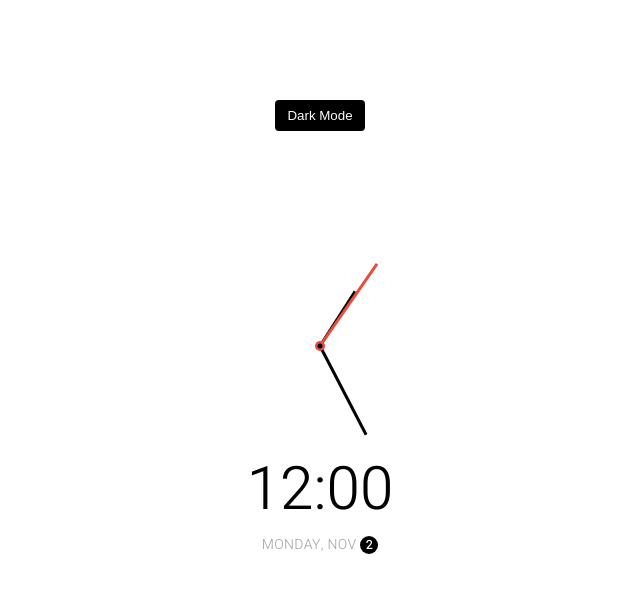
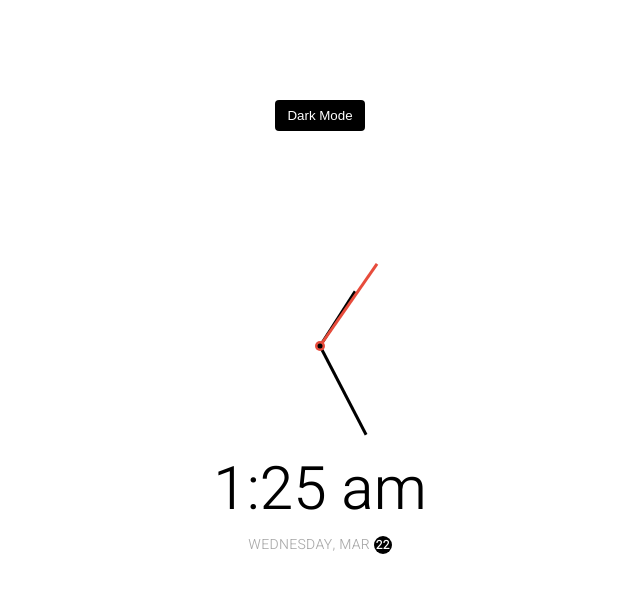
Before and after one commit to Leothurm/50-Projects-in-50-days, a plain HTML site: page 19 Theme Clock/index.html in a window 1280 px wide. Shown: the whole page, without its empty margins (320-960 px from the left). Drawn offline with Linux system fonts and the light colour scheme.

Commit message:
Digital time, day and month

```diff
--- a/19 Theme Clock/index.html
+++ b/19 Theme Clock/index.html
@@ -18,8 +18,8 @@
             <div class="needle second"></div>
             <div class="center-point"></div>
         </div>
-        <div class="time">12:00</div>
-        <div class="date">Monday, Nov <span class="circle"> 2 </span></div>
+        <div class="time"></div>
+        <div class="date"> </div>
 
     </div>
 
--- a/19 Theme Clock/script.js
+++ b/19 Theme Clock/script.js
@@ -29,14 +29,22 @@ const months = ["Jan","Feb","Mar","Apr",
         const time = new Date();
         const month = time.getMonth()
         const day = time.getDay()
+        const date = time.getDate()
         const hours = time.getHours()
         const hoursForClock = hours % 12
         const minutes = time.getMinutes()
         const seconds = time.getSeconds()
 
+        const ampm = hours >= 12 ? 'pm' : 'am'
+
         hourEl.style.transform = `translate(-50%, -100%) rotate(${scale(hoursForClock, 0,11,0,360)}deg)`
         minuteEl.style.transform = `translate(-50%, -100%) rotate(${scale(minutes, 0,59,0,360)}deg)`
         secondEl.style.transform = `translate(-50%, -100%) rotate(${scale(seconds, 0,11,0,360)}deg)`
+
+        //configuração das horas e minutos
+        timeEl.innerHTML = `${hoursForClock}:${minutes < 10 ? `0${minutes}` : minutes} ${ampm}`
+        //config do dia/mes
+        dateEl.innerHTML = `${days[day]}, ${months[month]} <span class="circle">${date}</span>`
     }
 
 
@@ -50,4 +58,4 @@ const months = ["Jan","Feb","Mar","Apr",
 
     setInterval(setTime, 1000)
 
-//
+//fim da configuração do relogio
```
